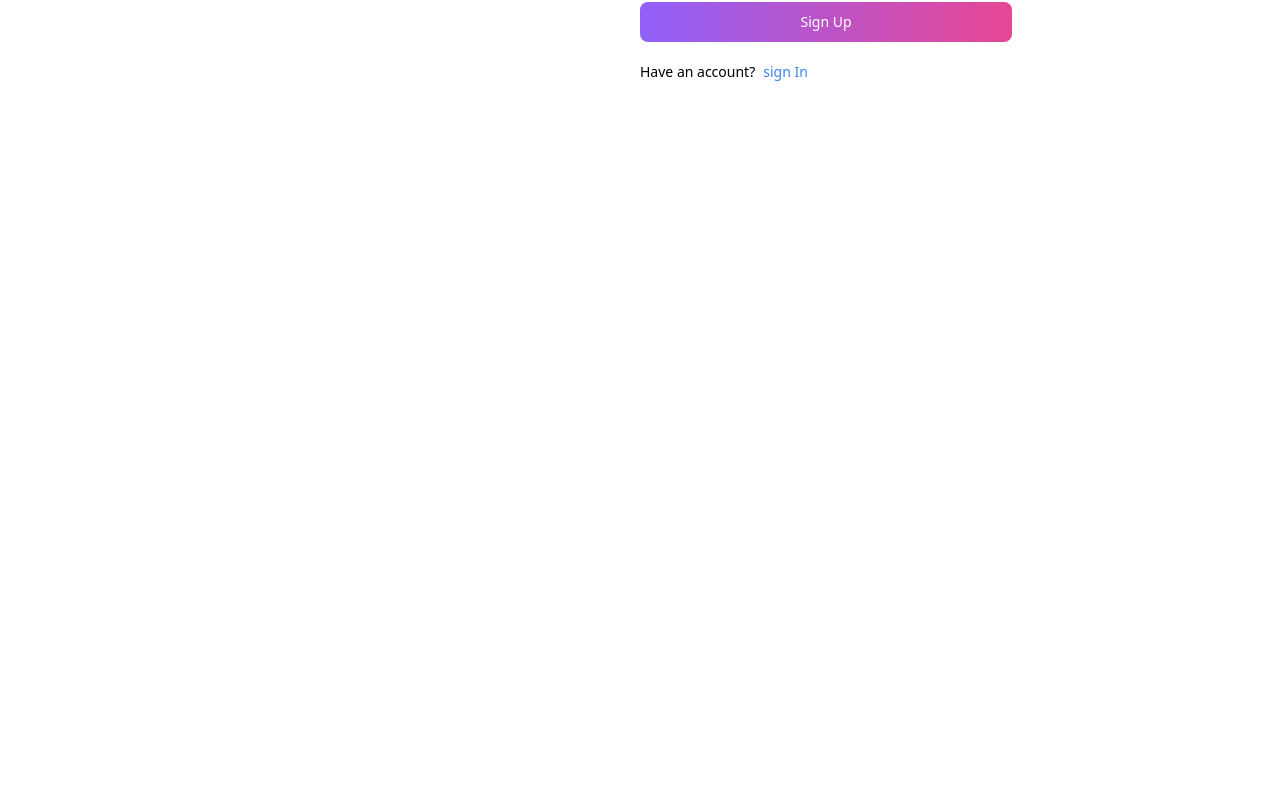
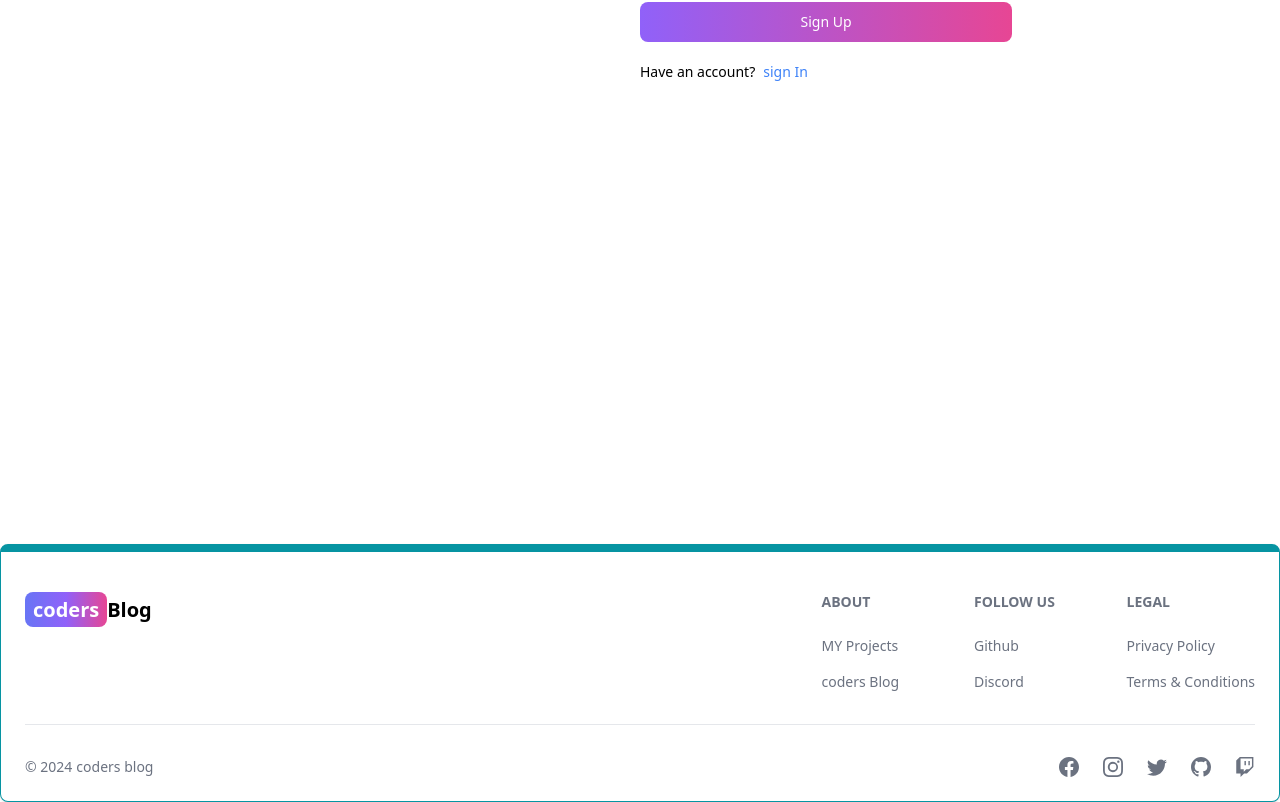
Before and after one commit to lokeeshwar/bloggingApp-MERN, a React (Vite) app in the folder blog/: page /signup in a window 1280 px wide. Shown: the part 400-1202 px from the top of the page. Before the commit the page ends 944 px from the top, so only its background shows below. Built offline with nearby package versions, Linux system fonts and the light colour scheme.

Commit message:
create the footer component

```diff
--- a/blog/src/App.jsx
+++ b/blog/src/App.jsx
@@ -6,6 +6,7 @@
 import SignUp from './pages/SignUp'
 import Projects from './pages/Projects'
 import Header from './components/Header'
+import FooterComp from './components/Footer'
 
 
 function App() {
@@ -20,6 +21,7 @@
       <Route path='/signin' element={<SignIn/>}/>
       <Route path='/signup' element={<SignUp/>}/>
     </Routes>
+    <FooterComp/>
     </BrowserRouter>
   )
 }
--- /dev/null
+++ b/blog/src/components/Footer.jsx
@@ -0,0 +1,82 @@
+import { Footer } from "flowbite-react";
+import { Link } from "react-router-dom";
+import { BsFacebook,BsInstagram,BsTwitter,BsGithub,BsTwitch } from "react-icons/bs";
+
+export default function FooterComp() {
+    return (
+        <Footer container className='border border-t-8 border-teal-500'>
+          <div className='w-full max-w-7xl mx-auto'>
+            <div className='grid w-full justify-between sm:flex md:grid-cols-1'>
+              <div className='mt-5'>
+                <Link
+                  to='/'
+                  className='self-center whitespace-nowrap text-lg sm:text-xl font-semibold dark:text-white'
+                >
+                  <span className='px-2 py-1 bg-gradient-to-r from-indigo-500 via-purple-500 to-pink-500 rounded-lg text-white'>
+                   coders
+                  </span>
+                  Blog
+                </Link>
+              </div>
+              <div className='grid grid-cols-2 gap-8 mt-4 sm:grid-cols-3 sm:gap-6'>
+                <div>
+                  <Footer.Title title='About' />
+                  <Footer.LinkGroup col>
+                    <Footer.Link
+                      href='#'
+                      target='_blank'
+                      rel='noopener noreferrer'
+                    >
+                    MY Projects
+                    </Footer.Link>
+                    <Footer.Link
+                      href='/about'
+                      target='_blank'
+                      rel='noopener noreferrer'
+                    >
+                      coders Blog
+                    </Footer.Link>
+                  </Footer.LinkGroup>
+                </div>
+                <div>
+                  <Footer.Title title='Follow us' />
+                  <Footer.LinkGroup col>
+                    <Footer.Link
+                      href='#'
+                      target='_blank'
+                      rel='noopener noreferrer'
+                    >
+                      Github
+                    </Footer.Link>
+                    <Footer.Link href='#'>Discord</Footer.Link>
+                  </Footer.LinkGroup>
+                </div>
+                <div>
+                  <Footer.Title title='Legal' />
+                  <Footer.LinkGroup col>
+                    <Footer.Link href='#'>Privacy Policy</Footer.Link>
+                    <Footer.Link href='#'>Terms &amp; Conditions</Footer.Link>
+                  </Footer.LinkGroup>
+                </div>
+              </div>
+            </div>
+            <Footer.Divider />
+            <div className='w-full sm:flex sm:items-center sm:justify-between'>
+              <Footer.Copyright
+                href='#'
+                by="coders blog"
+                year={new Date().getFullYear()}
+              />
+              <div className="flex gap-6 sm:mt-0 mt-4 sm:justify-center">
+                <Footer.Icon href='#' icon={BsFacebook}/>
+                <Footer.Icon href='#' icon={BsInstagram}/>
+                <Footer.Icon href='#' icon={BsTwitter}/>
+                <Footer.Icon href='#' icon={BsGithub}/>
+                <Footer.Icon href='#' icon={BsTwitch}/>
+
+              </div>
+            </div>
+          </div>
+        </Footer>
+      );
+}
```
